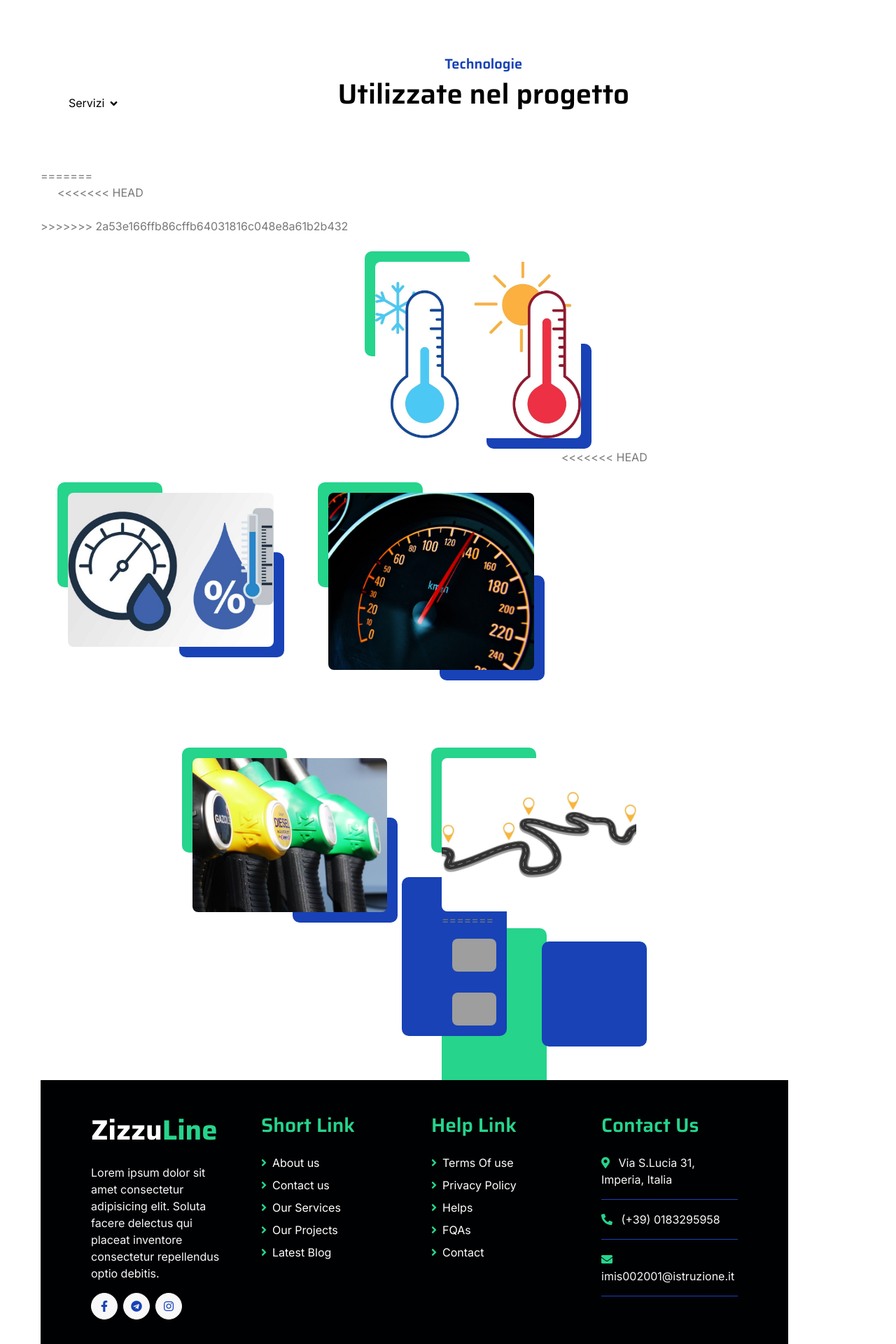
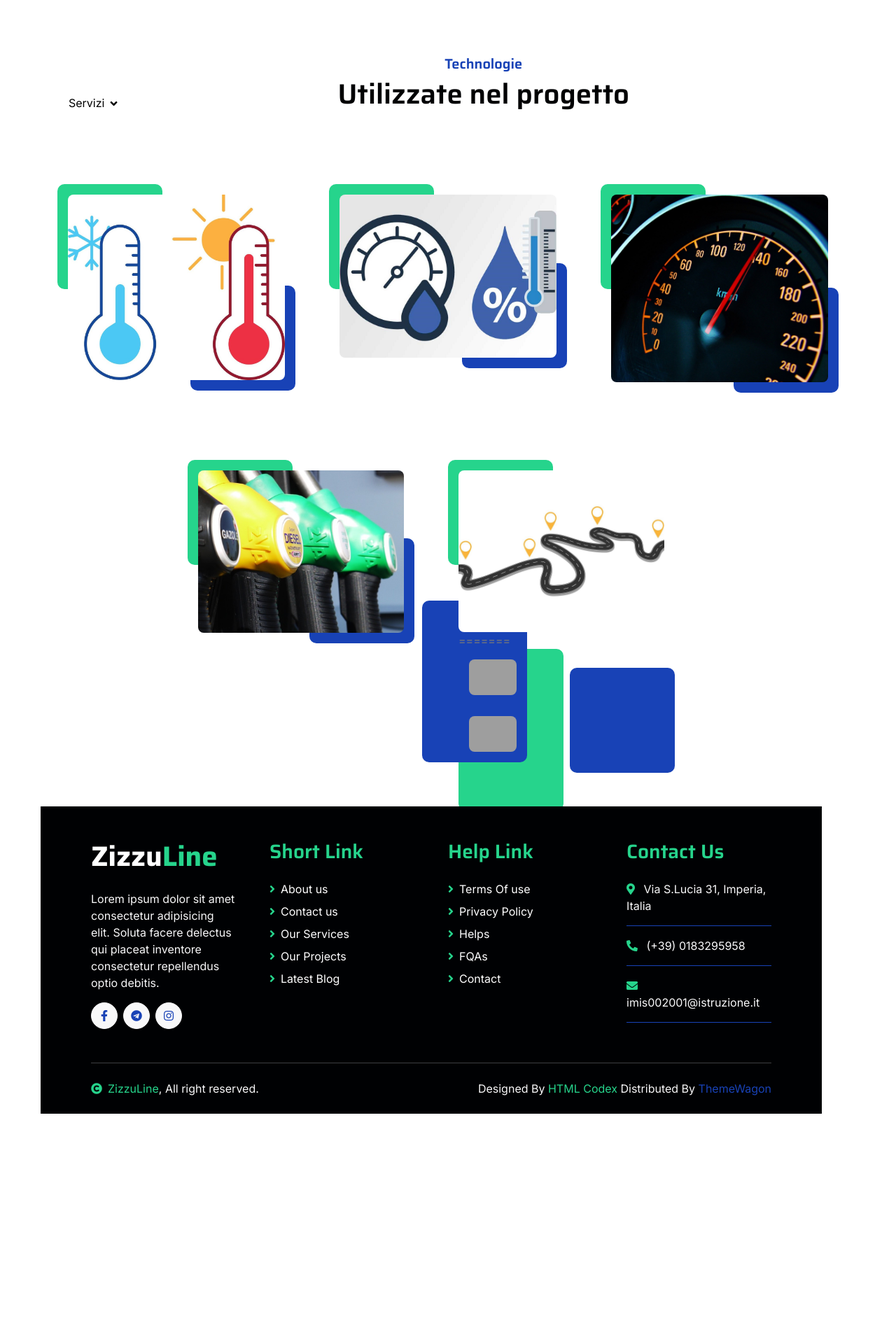
Before and after one commit to ZizzuLine/WebServer, a PHP site: page / in a window 1280 px wide. Shown: the part 1635-3555 px from the top of the page at 70% size. After the commit the page ends 3226 px from the top, so only its background shows below. Run offline with PHP 8.4, Linux system fonts and the light colour scheme; some libraries are stand-ins or nearby versions; grey boxes are pictures that could not be loaded.

Commit message:
fixed bug

```diff
--- a/index.php
+++ b/index.php
@@ -174,28 +174,20 @@
                 </div>
             </div>
             <br><br>
-<<<<<<< HEAD
             <div class="row g-5" >
-=======
-            <div id="services" class="row g-5">
->>>>>>> 2a53e166ffb86cffb64031816c048e8a61b2b432
                 <div class="col-md-6 col-lg-4 wow fadeIn" data-wow-delay=".3s">
                     <div class="project-item" style="cursor:pointer;">
                         <div class="project-img">
                             <img src="img/temperatura.jpg" class="img-fluid w-100 rounded" alt="">
                             <div class="project-content">
-<<<<<<< HEAD
+
                                 <a href="src/bus.php" class="text-center">
-=======
-<<<<<<< HEAD
+
                                 <a class="text-center">
                                     <h4 class="text-secondary">Temperatura</h4>
-=======
                                 <a href="graphic.php?id_argument=id1" class="text-center" onclick="event.stopPropagation();">
->>>>>>> 2a53e166ffb86cffb64031816c048e8a61b2b432
                                     <h4 class="text-secondary">Rfid</h4>
                                     <p class="m-0 text-white"></p>
->>>>>>> 3f242450a87e970c6ee5034797cdbcc9b88a3bcd
                                 </a>
                             </div>
                         </div>
@@ -226,7 +218,7 @@
                         </div>
                     </div>
                 </div>
-<<<<<<< HEAD
+
                 <div class="row justify-content-center g-5">
                     <div class="col-md-6 col-lg-4 wow fadeIn" data-wow-delay=".3s">
                         <div class="project-item" onclick="window.location.href='src/bus.php';" style="cursor:pointer;">
```
